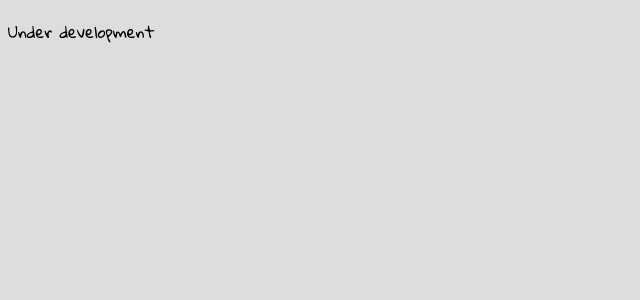
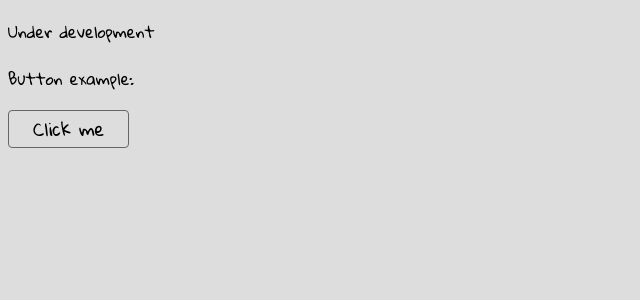
Before and after one commit to ua-dev-front/crossword-master, a React (Create React App) app in the folder frontend/: page / in a window 1280 px wide. Shown: the top 300 px of the page, without its empty margins (0-640 px from the left). Built offline with nearby package versions, Linux system fonts and the light colour scheme.

Commit message:
Add Button example

```diff
--- a/frontend/src/App.tsx
+++ b/frontend/src/App.tsx
@@ -1,7 +1,14 @@
 import React from 'react';
+import Button from './components/Button';
 
 function App() {
-  return <p>Under development</p>;
+  return (
+    <>
+      <p>Under development</p>
+      <p>Button example:</p>
+      <Button label='Click me' onClick={() => console.log('clicked')} />
+    </>
+  );
 }
 
 export default App;
```
